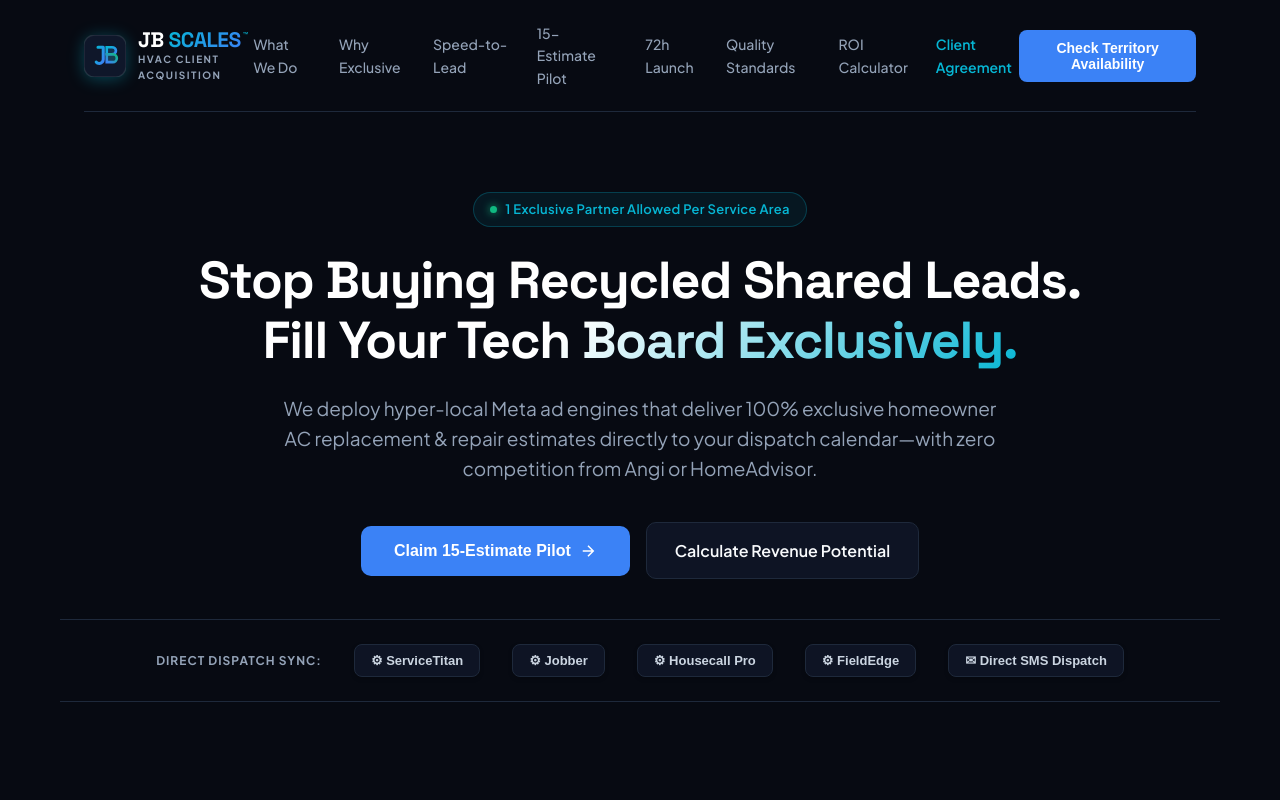
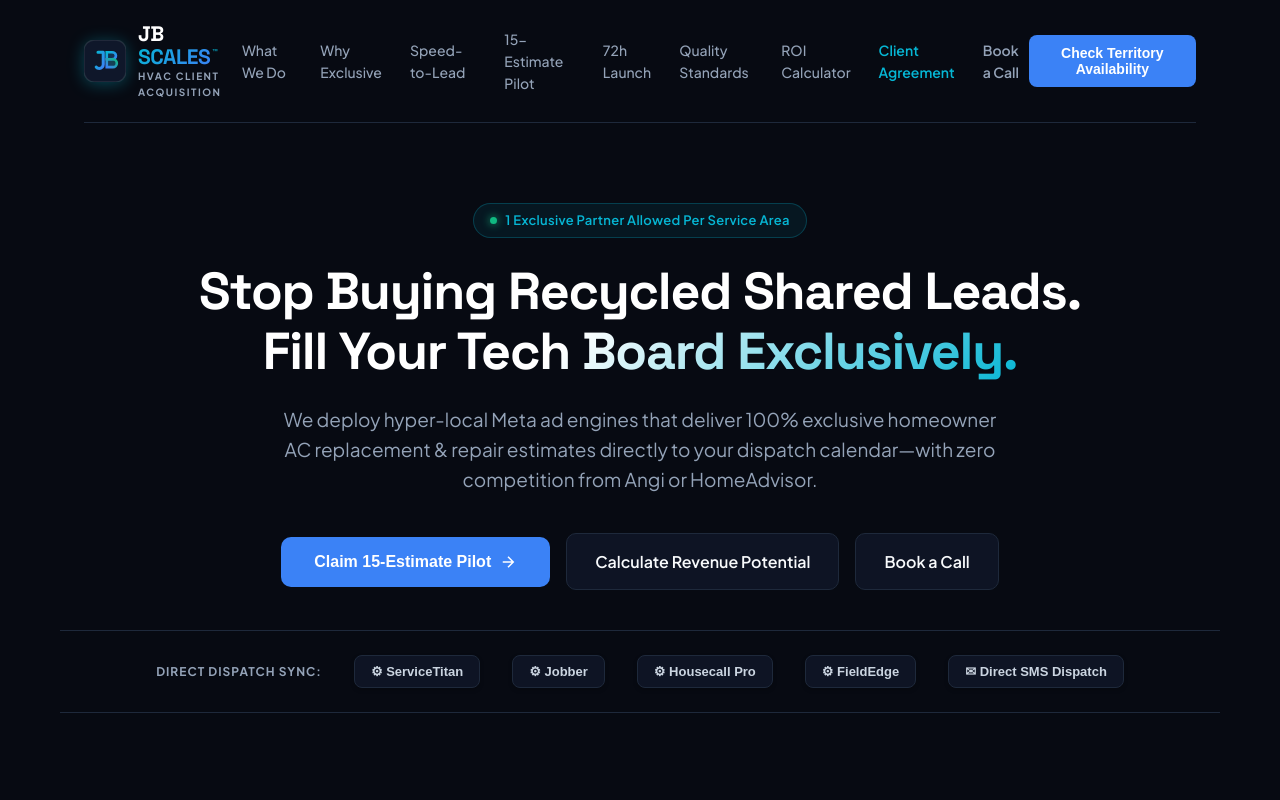
Before and after one commit to jrichard18/jb-scales, a plain HTML site: page index.html in a window 1280 px wide. Shown: the top 800 px of the page. Drawn offline with Linux system fonts and the light colour scheme.

Commit message:
Add Book a Call (Calendly) buttons to homepage

```diff
--- a/index.html
+++ b/index.html
@@ -1057,6 +1057,7 @@
         <a href="#quality" class="nav-link">Quality Standards</a>
         <a href="#calculator" class="nav-link">ROI Calculator</a>
         <a href="agreement.html" class="nav-link" style="color: var(--cyan); font-weight: 600;">Client Agreement</a>
+        <a href="https://calendly.com/josephksit/30min" target="_blank" rel="noopener" class="nav-link" style="font-weight: 600;">Book a Call</a>
       </div>
       <button onclick="openModal()" class="nav-cta">Check Territory Availability</button>
     </nav>
@@ -1076,6 +1077,7 @@
         <svg width="18" height="18" fill="none" stroke="currentColor" stroke-width="2" viewBox="0 0 24 24"><path d="M5 12h14M12 5l7 7-7 7"/></svg>
       </button>
       <a href="#calculator" class="btn-outline">Calculate Revenue Potential</a>
+      <a href="https://calendly.com/josephksit/30min" target="_blank" rel="noopener" class="btn-outline">Book a Call</a>
     </div>
 
     <!-- Field CRM Integration Badges -->
@@ -1537,6 +1539,7 @@
       <p>Enter your primary service zip code or county to verify availability. We only work with one contractor per zone.</p>
 
       <button onclick="openModal()" class="btn-lg">Check Territory Exclusivity</button>
+      <p style="margin-top:16px;"><a href="https://calendly.com/josephksit/30min" target="_blank" rel="noopener" class="btn-outline">Prefer to talk? Book a 30-minute call</a></p>
     </div>
   </div>
 
@@ -1594,6 +1597,8 @@
       </div>
       <div style="display: flex; gap: 20px; font-size: 13px; margin: 6px 0;">
         <a href="agreement.html" style="color: var(--cyan); text-decoration: none; font-weight: 600;">Client Service Agreement & Execution</a>
+        <span style="color: #475569;">&bull;</span>
+        <a href="https://calendly.com/josephksit/30min" target="_blank" rel="noopener" style="color: var(--cyan); text-decoration: none; font-weight: 600;">Book a Call</a>
         <span style="color: #475569;">&bull;</span>
         <a href="#what-we-do" style="color: #94a3b8; text-decoration: none;">Services</a>
         <span style="color: #475569;">&bull;</span>
```
